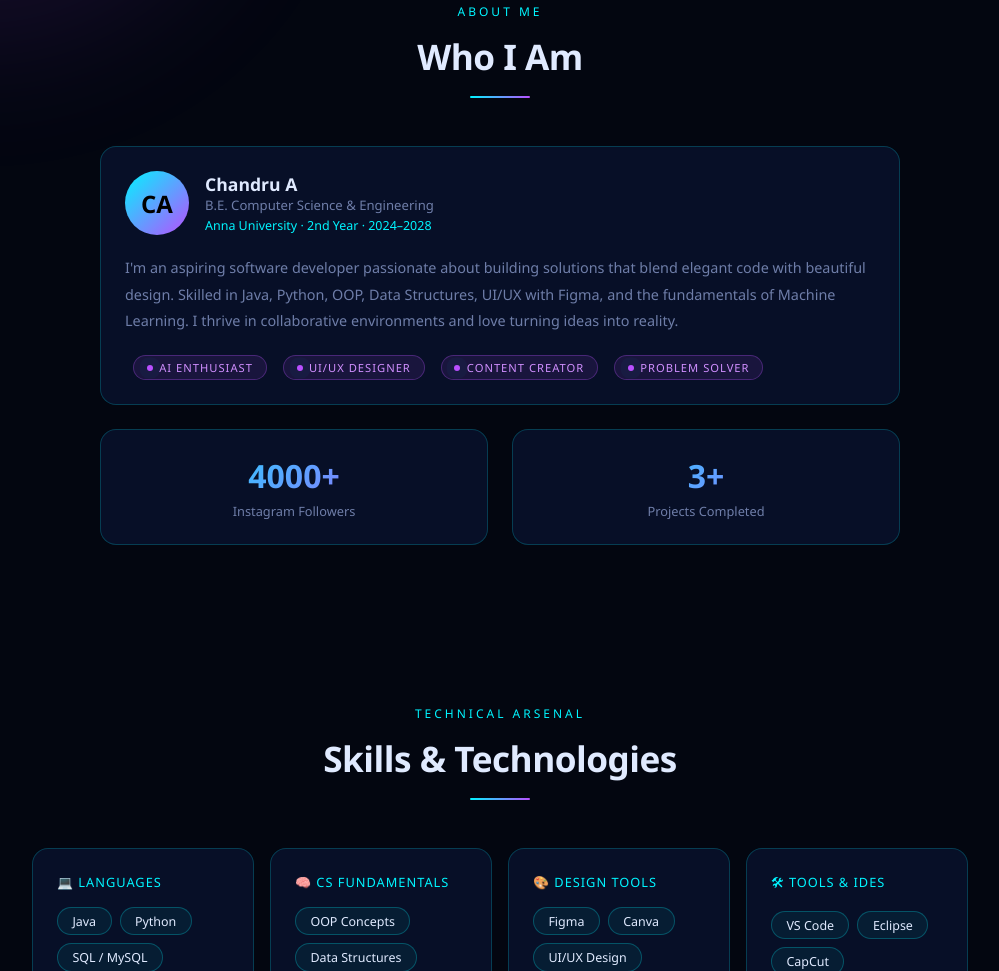
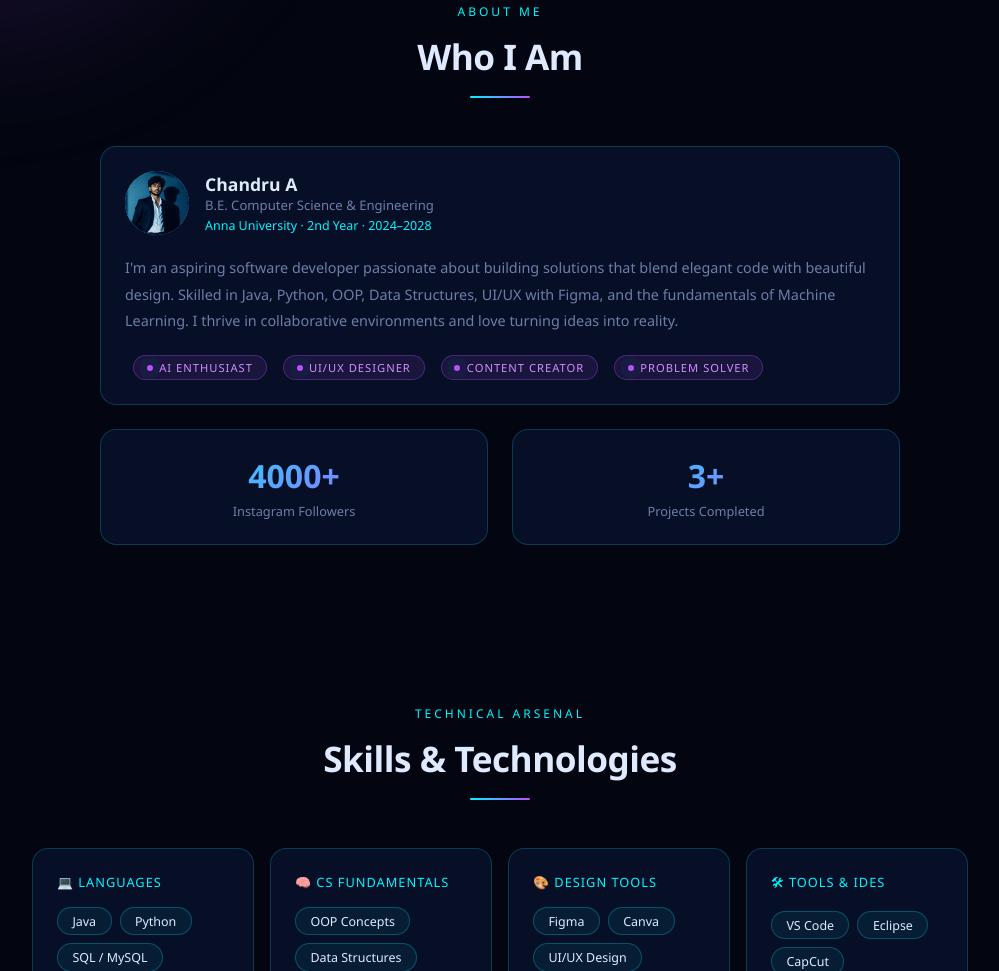
Before and after one commit to chandru02435/FUTURE_FS_01, a plain HTML site: page index.html in a window 1280 px wide. Shown: the part 892-1863 px from the top of the page, without its empty margins (140-1139 px from the left). Drawn offline with Linux system fonts and the light colour scheme; animation ran at ten frames a second.

Commit message:
updating profile picture

```diff
--- a/index.html
+++ b/index.html
@@ -161,9 +161,9 @@
   <section id="hero">
     <div class="hero-content">
         <div style="
-  width: 320px; height: 320px;
-  border-radius: 50%;
-  padding: 3px;
+           width: 320px; height: 320px;
+           border-radius: 50%;
+              padding: 3px;
   background: linear-gradient(135deg, #00f5ff, #b94fff);
   margin: 0 auto 1.5rem;
   box-shadow: 0 0 40px rgba(0,245,255,0.3), 0 0 80px rgba(185,79,255,0.2);">
@@ -204,7 +204,13 @@
     <div style="display:grid; grid-template-columns:1fr 1fr; gap:1.5rem; max-width:800px; margin:0 auto;">
       <div class="card reveal" style="grid-column: 1 / -1;">
         <div style="display:flex; align-items:center; gap:1rem; margin-bottom:1.25rem;">
-          <div style="width:64px; height:64px; border-radius:50%; background:linear-gradient(135deg,var(--cyan),var(--purple)); display:flex; align-items:center; justify-content:center; font-size:1.5rem; font-weight:800; color:#000; flex-shrink:0;">CA</div>
+          <div style="width:64px; height:64px; border-radius:50%; background:linear-gradient(135deg,var(--cyan),var(--purple)); display:flex; align-items:center; justify-content:center; font-size:1.5rem; font-weight:800; color:#000; flex-shrink:0;"><img src="profile.png" alt="Chandru A"
+    style="width: 100%; height: 100%;
+    border-radius: 50%;
+    object-fit: cover;
+    object-position: center top;
+    display: block;
+    background: transparent;"></div>
           <div>
             <div style="font-size:1.1rem; font-weight:700;">Chandru A</div>
             <div style="font-size:0.82rem; color:rgba(180,200,255,0.6);">B.E. Computer Science &amp; Engineering</div>
```
